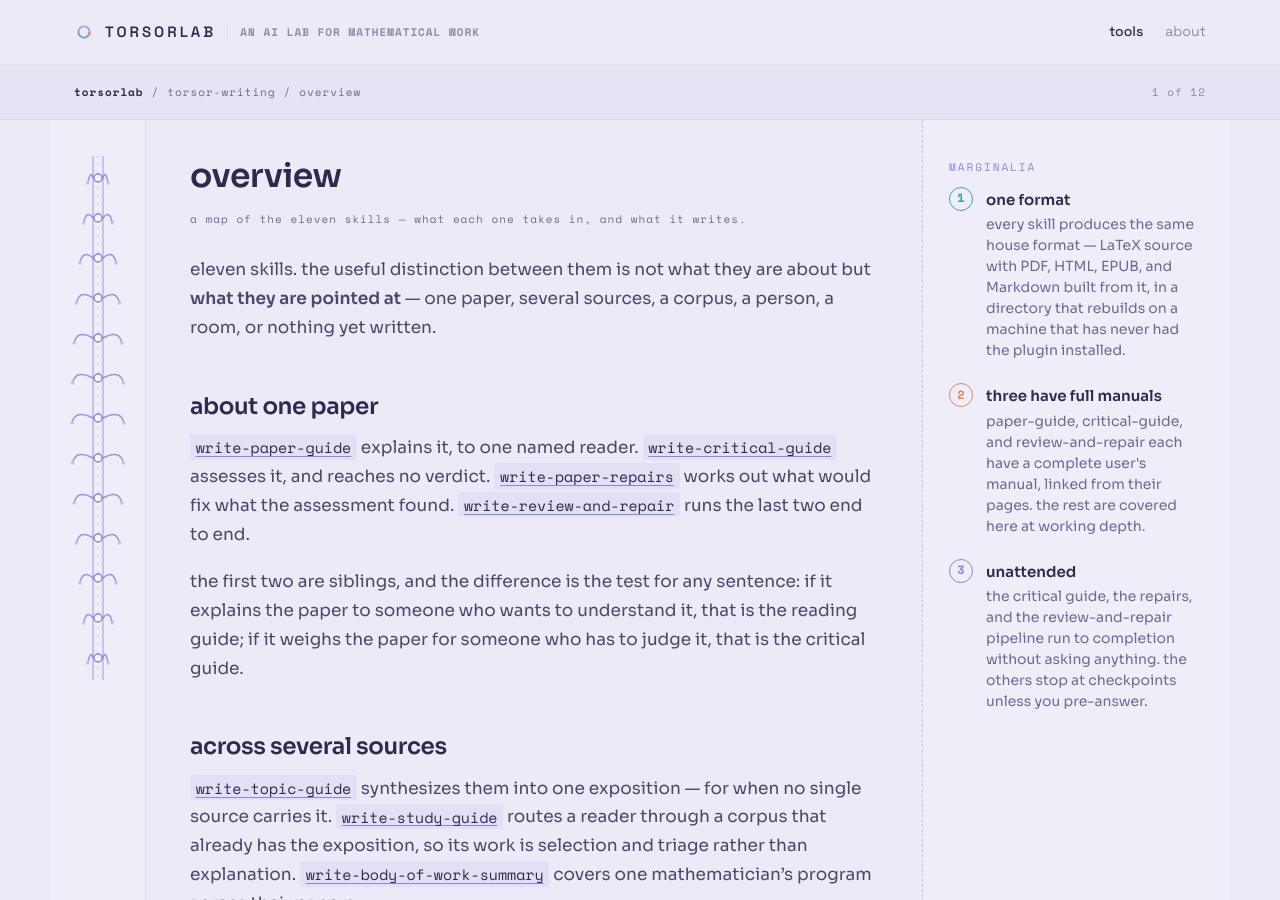
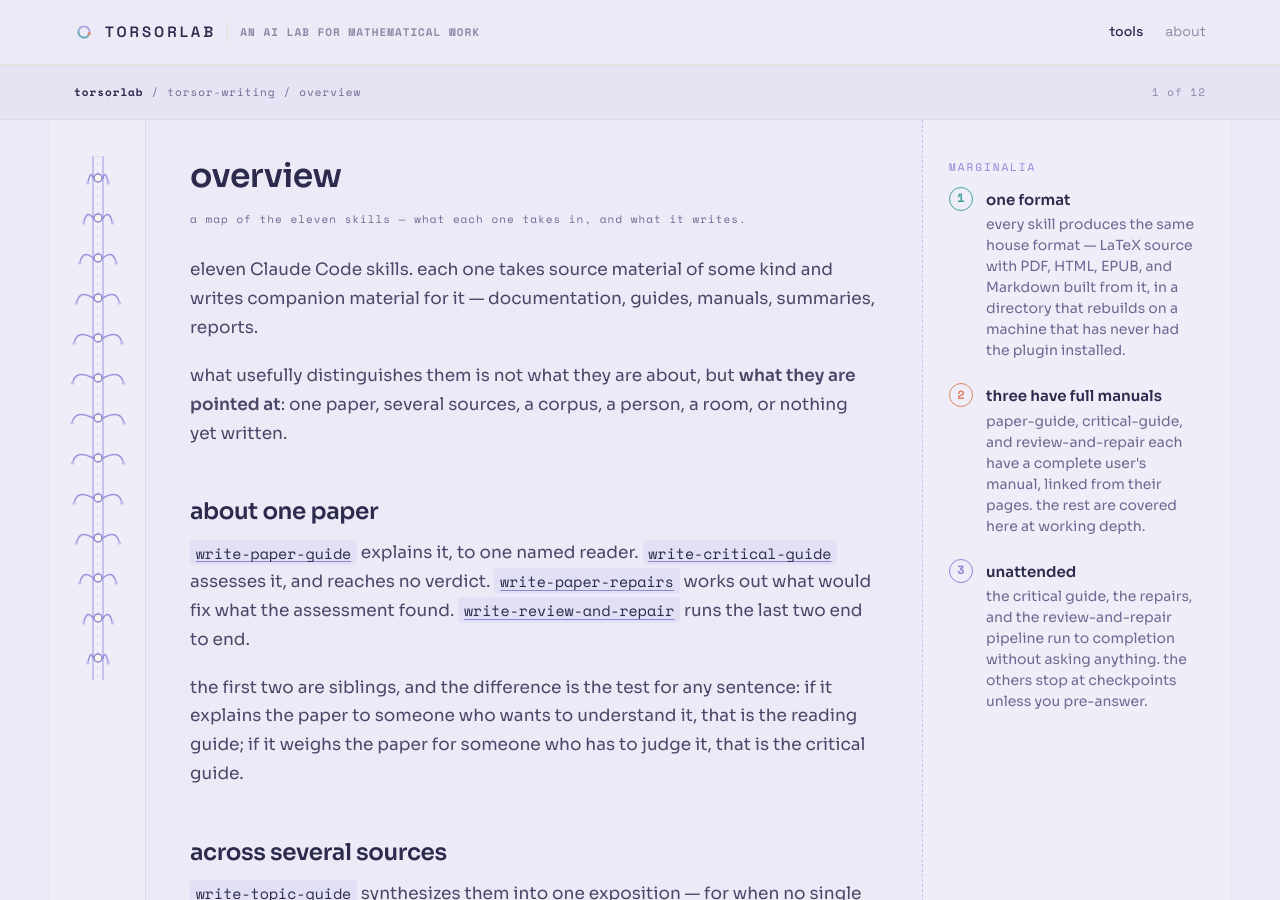
Before and after one commit to torsor/torsorlab, a Jekyll site: the page built from _docs/torsor-writing/00-overview.md, in a window 1280 px wide and 900 px high. Built offline with Jekyll 4.4.1, drawn with Linux system fonts in a browser that asks for light colours.

Commit message:
Say what the skills are before distinguishing them
The overview opened on the distinction between the eleven skills without
first saying what they have in common, so the reader had to infer the
category from the examples.

Co-Authored-By: Claude Opus 5 (1M context) <noreply@anthropic.com>
Claude-Session: https://claude.ai/code/session_016MVMPGeXLhkePLoMs5dboX

```diff
--- a/_docs/torsor-writing/00-overview.md
+++ b/_docs/torsor-writing/00-overview.md
@@ -23,9 +23,12 @@ notes:
       you pre-answer.
 ---
 
-eleven skills. the useful distinction between them is not what they are about but
-**what they are pointed at** — one paper, several sources, a corpus, a person, a
-room, or nothing yet written.
+eleven Claude Code skills. each one takes source material of some kind and writes
+companion material for it — documentation, guides, manuals, summaries, reports.
+
+what usefully distinguishes them is not what they are about, but **what they are
+pointed at**: one paper, several sources, a corpus, a person, a room, or nothing
+yet written.
 
 ## about one paper
 
```
